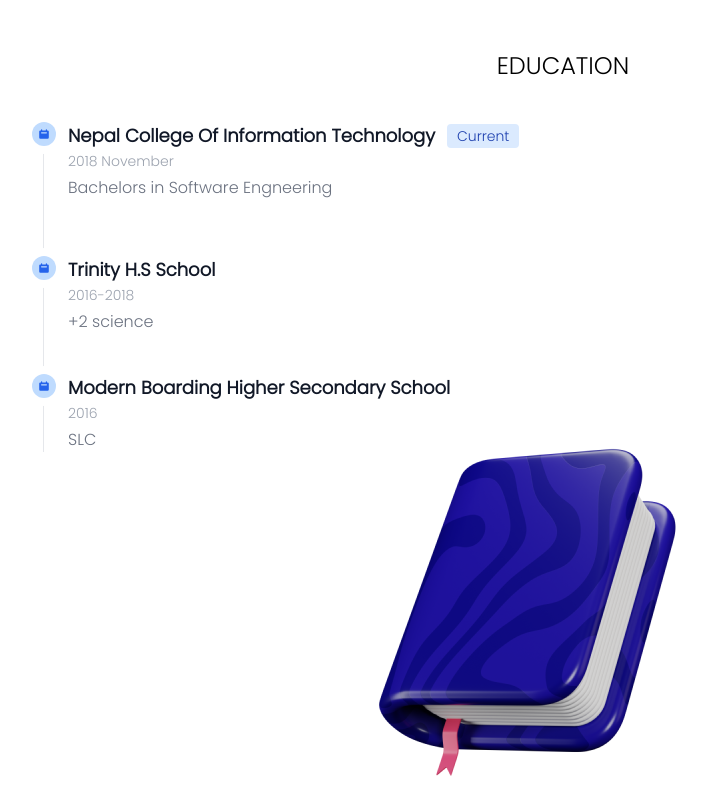
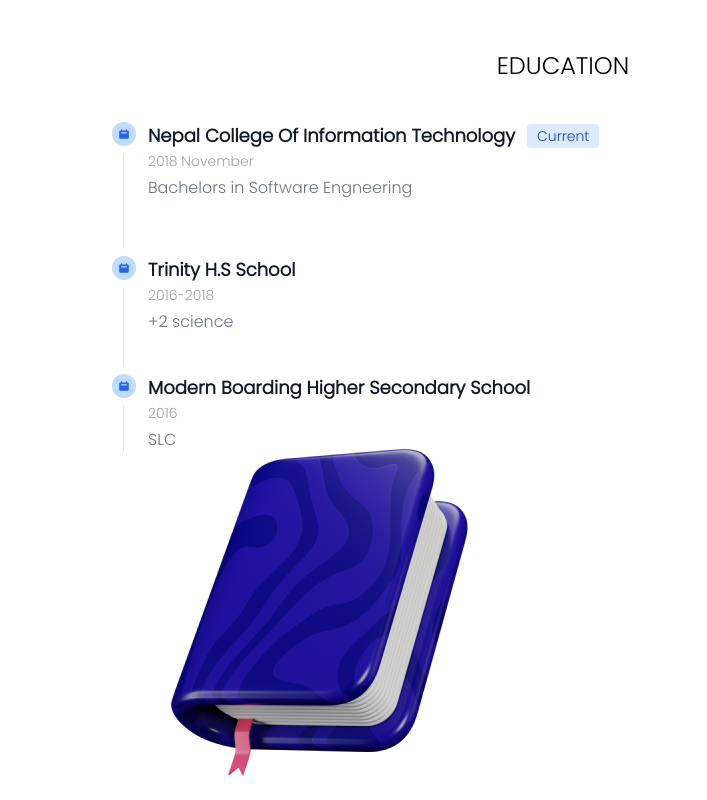
Before and after one commit to mridulgelal/react-portfolio, a React (Create React App) app: page / in a window 1280 px wide. Shown: the part 1880-2680 px from the top of the page, without its empty margins (77-784 px from the left). Built offline with nearby package versions, Linux system fonts and the light colour scheme; the HTML template or start-up script is replaced by a standard one.

Commit message:
added educvation book image

```diff
--- a/src/components/Education.js
+++ b/src/components/Education.js
@@ -4,7 +4,7 @@
   return (
     <div className="p-20 text-black shadow-lg rounded-lg h-full ">
       <h2 className="text-center p-5 text-2xl mb-5">EDUCATION</h2>
-      <div className="flex flex-wrap ">
+      <div className="flex flex-wrap justify-between px-20 ">
         <ol class="relative border-l border-gray-200  flex flex-col   ">
           <li class="mb-10 ml-6">
             <span class="flex absolute -left-3 justify-center items-center w-6 h-6 bg-blue-200 rounded-full ring-8 ring-white dark:ring-gray-900 dark:bg-blue-900">
@@ -92,7 +92,7 @@
           src={book}
           height="40px"
           width="400px"
-          className=" hidden lg:flex -mt-10 ml-72 "
+          className=" hidden lg:flex -mt-10   "
         />
       </div>
     </div>
```
